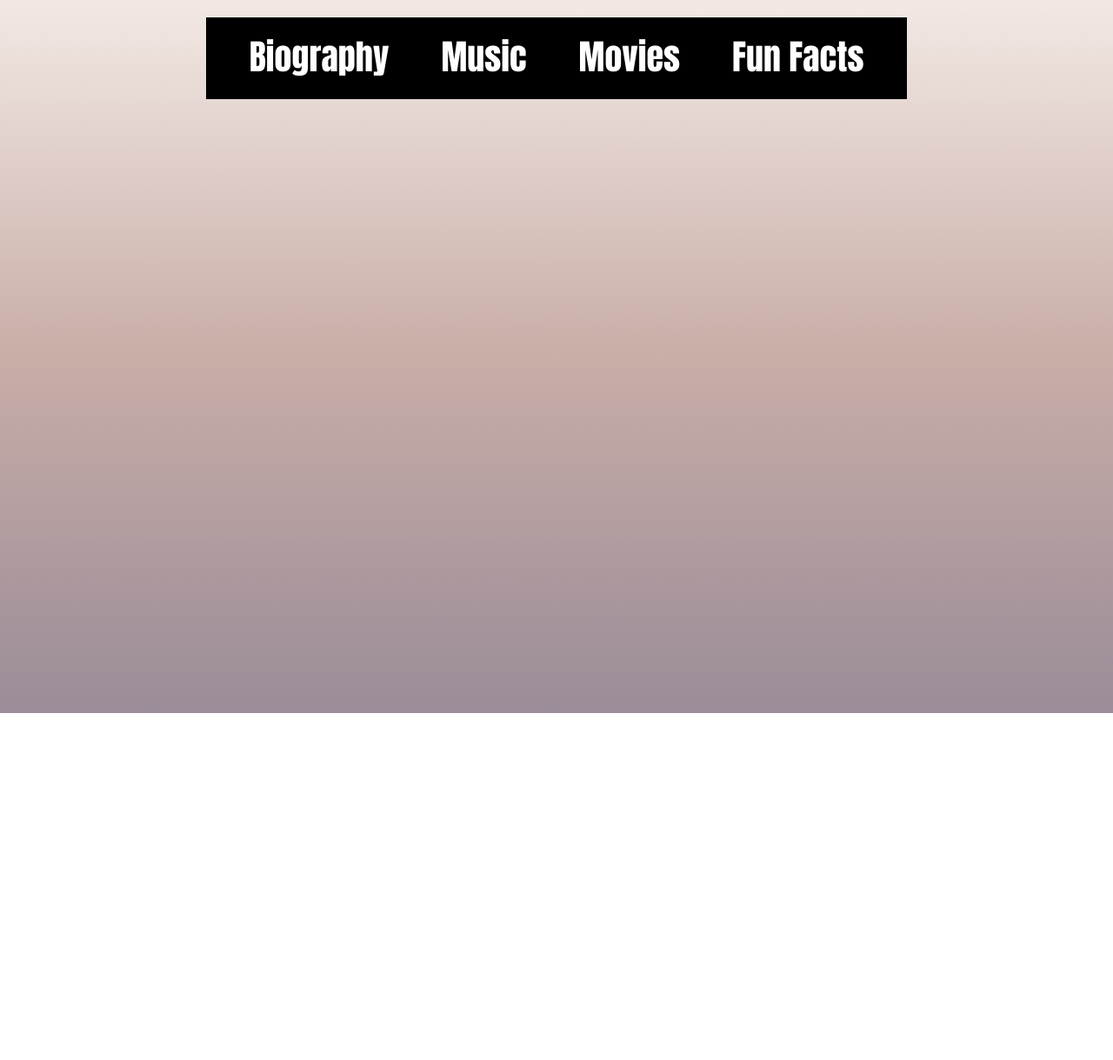
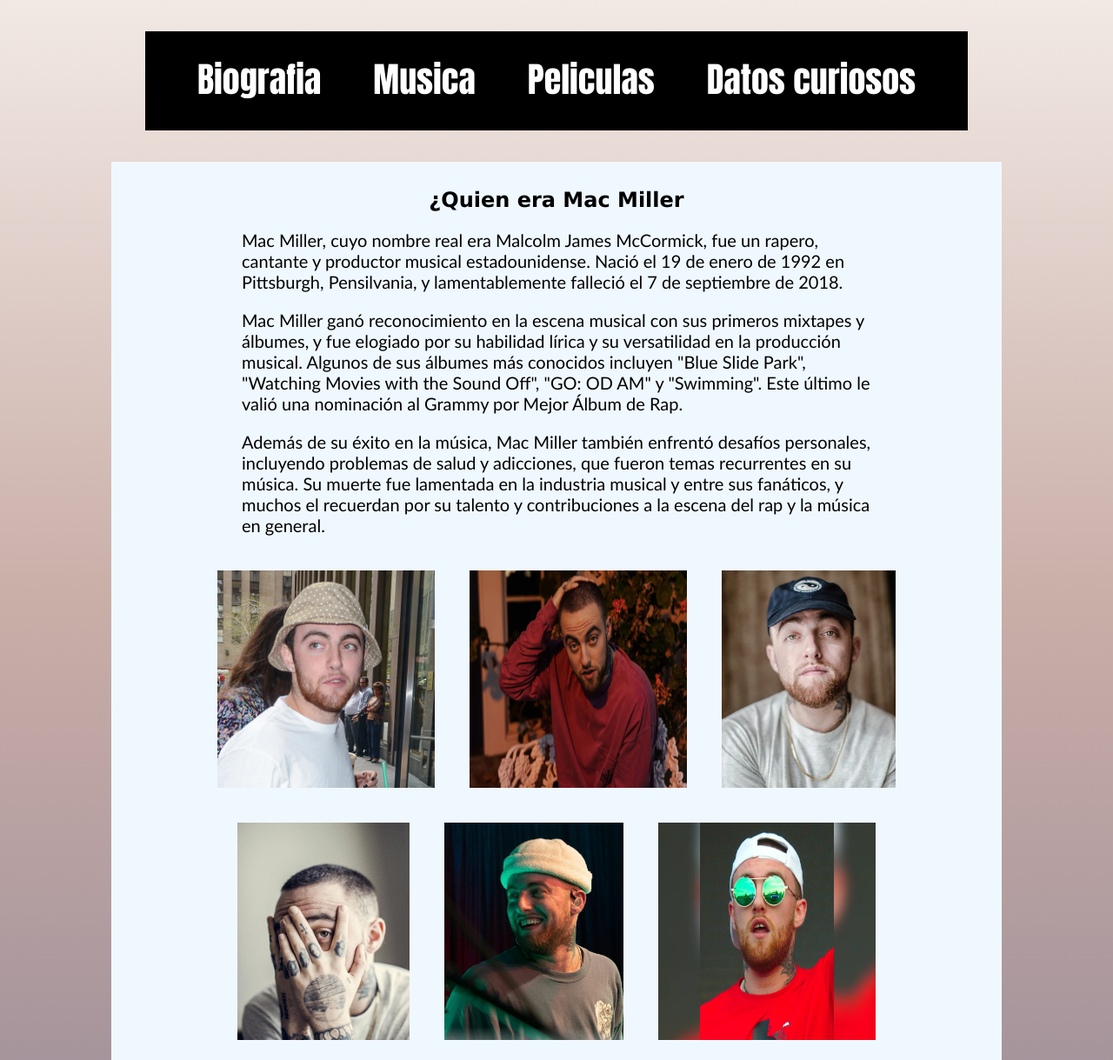
Before and after one commit to Alancitojajas/Mac-Miller-Fan-page, a plain HTML site: page index.html in a window 1280 px wide. Shown: the top 1219 px of the page at 87% size. Before the commit the page ends 820 px from the top, so only its background shows below. Drawn offline with Linux system fonts and the light colour scheme.

Commit message:
añadir bastante avance en diseño, imagenes etc

```diff
--- a/index.html
+++ b/index.html
@@ -4,25 +4,104 @@
     <meta charset="UTF-8" />
     <meta name="viewport" content="width=device-width, initial-scale=1.0" />
     <link rel="stylesheet" href="styles/styles.css" />
-    <link rel="icon" href="styles/img/yin yang.webp" type="image/x-icon" />
+    <link
+      rel="icon"
+      href="styles/img/yin yang.webp"
+      type="image/x-icon"
+      alt="Favicon"
+    />
     <title>Mac Miller</title>
   </head>
   <body>
-    <div class="container">
-      <div class="header">
-        <div class="info">
-          <a href="Biography.html">Biography</a>
+    <nav class="container">
+      <ul class="header">
+        <li class="info">
+          <a href="Biography.html">Biografia</a>
+        </li>
+        <li class="info">
+          <a href="Music.html">Musica</a>
+        </li>
+        <li class="info">
+          <a href="Movies.html">Peliculas</a>
+        </li>
+        <li class="info">
+          <a href="FunFacts.html">Datos curiosos</a>
+        </li>
+      </ul>
+    </nav>
+
+    <main class="main">
+      <article class="articulo">
+        <header>
+          <h2>¿Quien era Mac Miller</h2>
+        </header>
+
+        <div class="contenido">
+          <p>
+            Mac Miller, cuyo nombre real era Malcolm James McCormick, fue un
+            rapero, cantante y productor musical estadounidense. Nació el 19 de
+            enero de 1992 en Pittsburgh, Pensilvania, y lamentablemente falleció
+            el 7 de septiembre de 2018.
+          </p>
+
+          <p>
+            Mac Miller ganó reconocimiento en la escena musical con sus primeros
+            mixtapes y álbumes, y fue elogiado por su habilidad lírica y su
+            versatilidad en la producción musical. Algunos de sus álbumes más
+            conocidos incluyen "Blue Slide Park", "Watching Movies with the
+            Sound Off", "GO: OD AM" y "Swimming". Este último le valió una
+            nominación al Grammy por Mejor Álbum de Rap.
+          </p>
+
+          <p>
+            Además de su éxito en la música, Mac Miller también enfrentó
+            desafíos personales, incluyendo problemas de salud y adicciones, que
+            fueron temas recurrentes en su música. Su muerte fue lamentada en la
+            industria musical y entre sus fanáticos, y muchos el recuerdan por
+            su talento y contribuciones a la escena del rap y la música en
+            general.
+          </p>
         </div>
-        <div class="info">
-          <a href="Music.html">Music</a>
-        </div>
-        <div class="info">
-          <a href="Movies.html">Movies</a>
-        </div>
-        <div class="info">
-          <a href="FunFacts.html">Fun Facts</a>
-        </div>
-      </div>
-    </div>
+
+        <section class="galeria">
+          <img
+            class="fotos"
+            src="./styles/img/aae6814d4e1b4000a8e54365c1dce9ab_xl.webp"
+            alt="imagen de mac miller"
+          />
+          <img
+            class="fotos"
+            src="./styles/img/Mac-Miller-essay.webp"
+            alt="imagen de mac miller"
+          />
+          <img
+            class="fotos"
+            src="./styles/img/mac.webp"
+            alt="imagen de mac miller"
+          />
+        </section>
+        <section class="galeria">
+          <img
+            class="fotos"
+            src="./styles/img/macHandFace.jpg"
+            alt="imagen de mac miller"
+          />
+          <img
+            class="fotos"
+            src="./styles/img/macSmililing.jpg"
+            alt="imagen de mac miller"
+          />
+          <img
+            class="fotos"
+            src="./styles/img/¿Nuevo-álbum-de-Mac-Miller-Esto-se-sabe.webp"
+            alt="imagen de mac miller"
+          />
+        </section>
+      </article>
+    </main>
+
+    <footer class="footer">
+      <p>Sitio creado en homenaje a Malcom James | Su musica me hace volar</p>
+    </footer>
   </body>
 </html>
--- a/styles/styles.css
+++ b/styles/styles.css
@@ -7,7 +7,7 @@
     rgba(242, 233, 228, 1) 100%
   );
   background-repeat: no-repeat;
-  height: 100vh;
+  height: auto;
   margin: 0;
 }
 
@@ -24,12 +24,12 @@
   margin-top: 20px;
 }
 
-
 .header {
   background-color: black;
   display: flex;
-  justify-content: center;
-  padding: 20px;
+  flex-direction: row;
+  justify-content: space-around;
+  padding: 30px;
   max-width: 1200px;
 }
 
@@ -38,3 +38,55 @@
   margin: 0px 30px;
   font-size: 40px;
 }
+
+article {
+  background-color: aliceblue;
+  width: 80%;
+  margin: 0 auto;
+  padding-bottom: 40px;
+}
+
+header h2 {
+  font-family: Verdana, Geneva, Tahoma, sans-serif;
+  text-align: center;
+}
+
+h2 {
+  padding-top: 30px;
+}
+
+.contenido {
+  padding-left: 50px;
+  padding-right: 50px;
+  padding-bottom: 0px;
+  margin: 0 100px;
+}
+
+.galeria{
+  display: flex;
+  padding-left: 150px;
+  padding-right: 150px;
+  justify-content: center;
+  flex-direction: row;
+}
+
+.fotos {
+  width: 250px;
+  height: 250px;
+  padding: 20px;
+}
+
+.footer{
+  margin-top: 40px;
+  color: white;
+  font-weight: bold;
+  font-size: larger;
+  background-color: black;
+  padding: 20px;
+  text-align: center;
+}
+
+p {
+  font-size: 20px;
+  font-family: "Gill Sans", "Gill Sans MT", Calibri, "Trebuchet MS", sans-serif;
+}
```
Also changed, not shown: styles/img/Mac-Miller-essay.webp (added), styles/img/aae6814d4e1b4000a8e54365c1dce9ab_xl.webp (added), styles/img/mac.webp (added), styles/img/¿Nuevo-álbum-de-Mac-Miller-Esto-se-sabe.webp (added).
